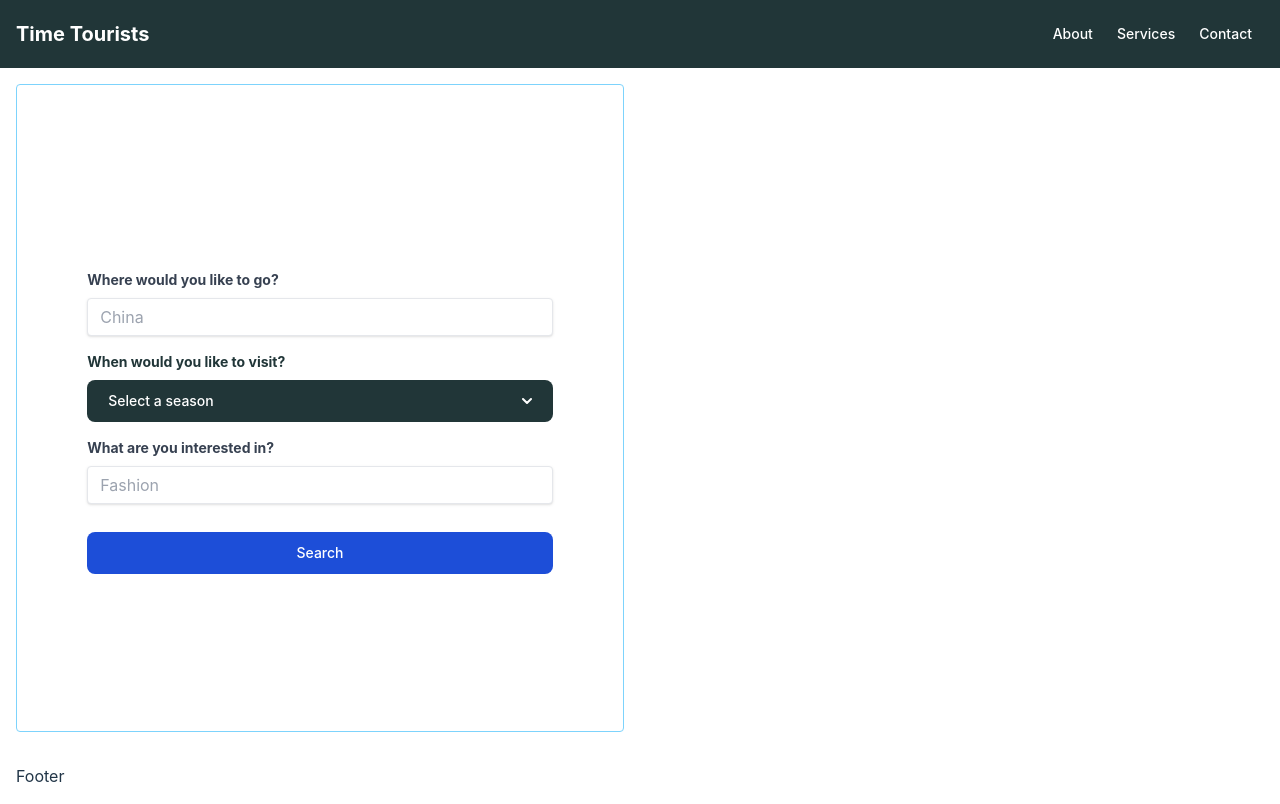
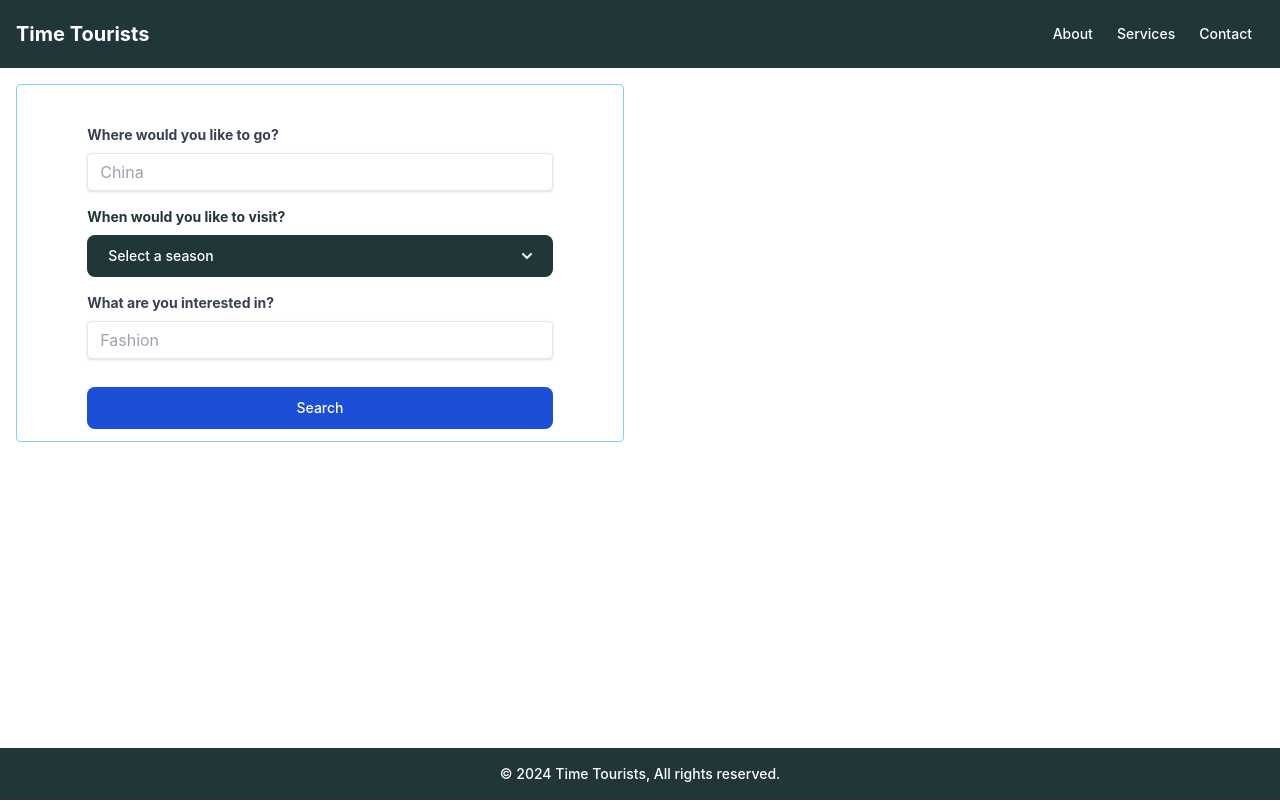
Before and after one commit to IgorTraspadini/Time_Tourists, a React (Vite) app: page /select-history in a window 1280 px wide. Built offline with nearby package versions, Linux system fonts and the light colour scheme.

Commit message:
footer styling

```diff
--- a/src/App.jsx
+++ b/src/App.jsx
@@ -14,8 +14,9 @@ function App() {
     <React.StrictMode>
     <BrowserRouter>
     <UserContextProvider>
+    <div className="flex flex-col min-h-screen">
       <Navbar />
-      <main className="flex flex-col-reverse md:flex-row">
+      <main className="flex flex-col flex-grow">
         <Routes>
           <Route index element={<SignIn />} />
           <Route path="history" element={<History />} />
@@ -23,6 +24,7 @@ function App() {
         </Routes>
       </main>
       <Footer />
+      </div>
     </UserContextProvider>
     </BrowserRouter>
   </React.StrictMode>
--- a/src/components/Footer/index.jsx
+++ b/src/components/Footer/index.jsx
@@ -1,7 +1,7 @@
 import React from "react";
 
 function Footer() {
-  return <footer className="p-4">Footer</footer>;
+  return <footer className="p-4 bg-dark-green text-white text-center text-sm font-medium">© {new Date().getFullYear()} Time Tourists, All rights reserved.</footer>;
 }
 
 export default Footer;
--- a/src/index.css
+++ b/src/index.css
@@ -1,6 +1,10 @@
 @tailwind base;
 @tailwind components;
 @tailwind utilities;
+
+html, body {
+  @apply min-h-screen m-0;
+}
 
 :root {
   font-family: Inter, system-ui, Avenir, Helvetica, Arial, sans-serif;
```
